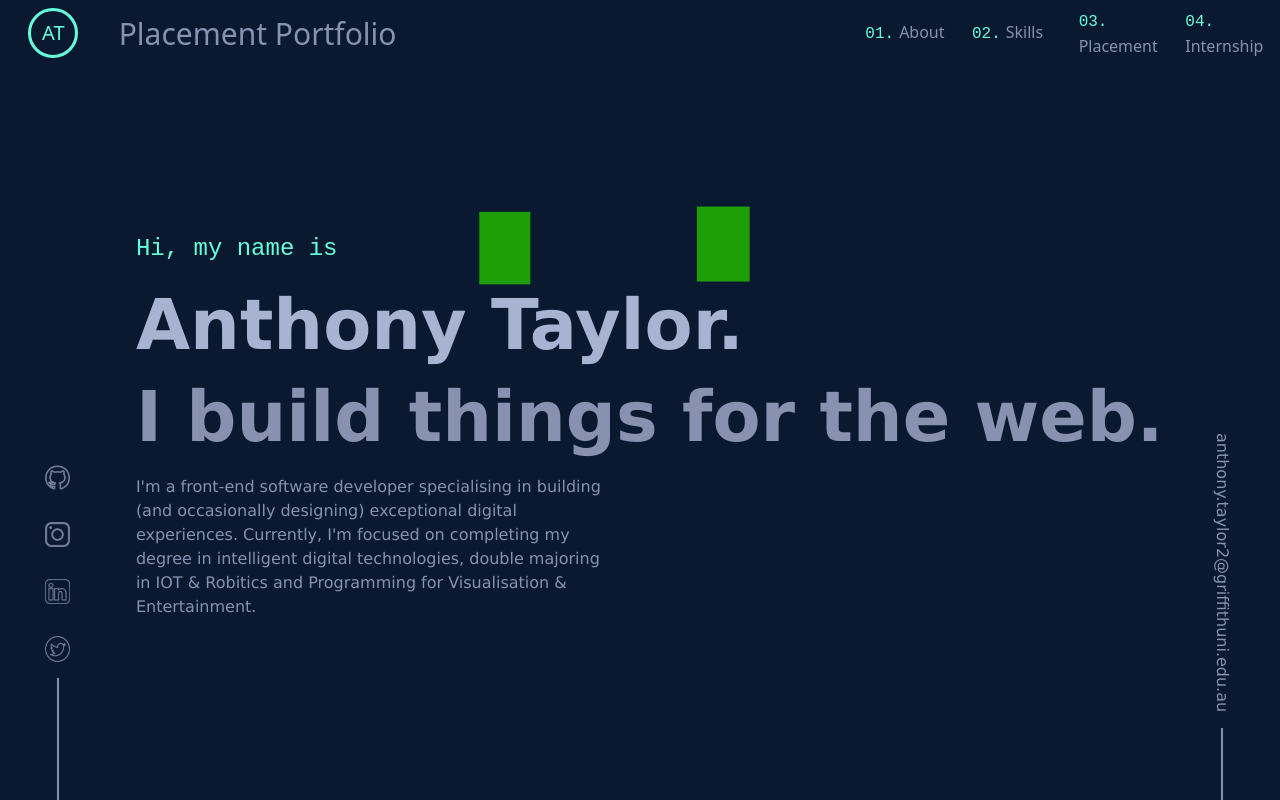
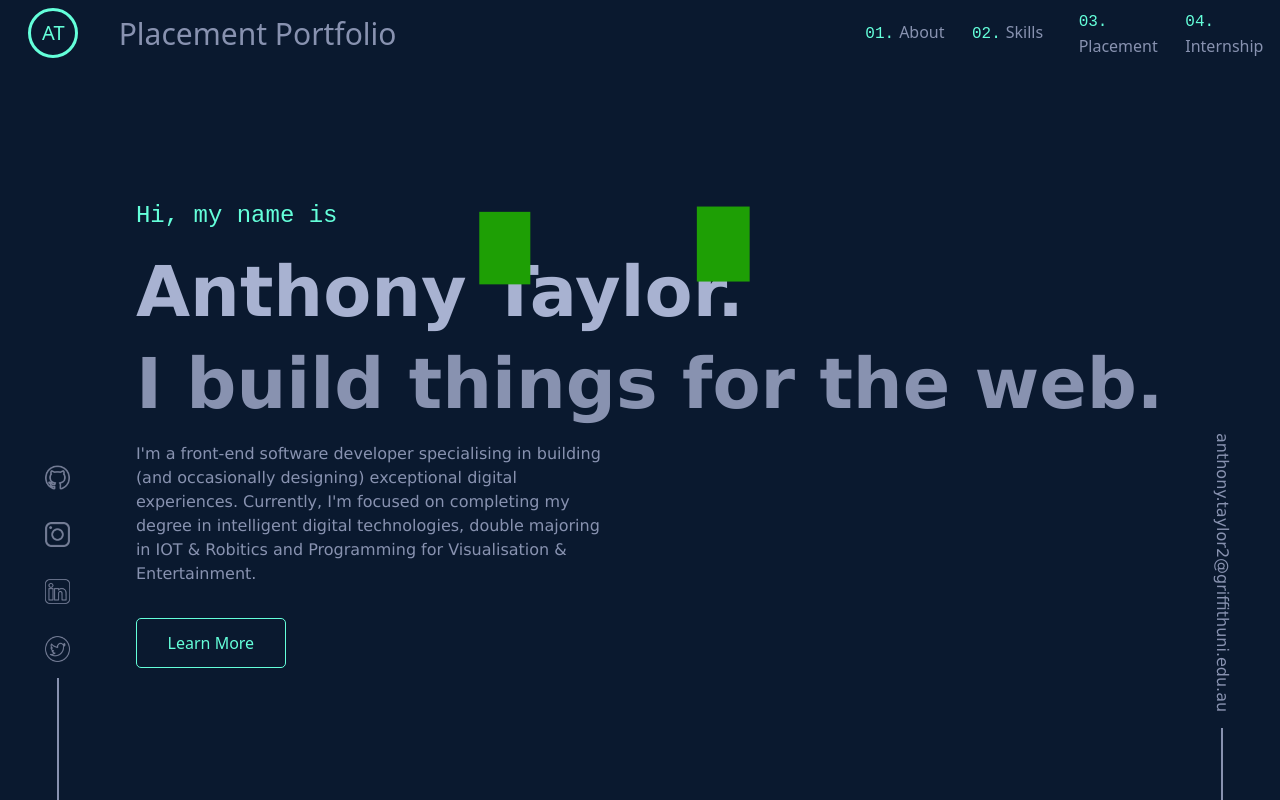
Before and after one commit to taylorAnt/PlacementPortfolio, a React (Create React App) app: page / in a window 1280 px wide. Built offline with nearby package versions, Linux system fonts and the light colour scheme; grey boxes are pictures that could not be loaded.

Commit message:
final landing page design

```diff
--- a/src/components/about.tsx
+++ b/src/components/about.tsx
@@ -7,7 +7,7 @@ const About = () => {
   return (
     <div className="container-fluid about">
         <div className="row aboutrow">
-            <h1>This is the about page</h1>
+
         </div>
     </div>
   );
--- a/src/components/home.tsx
+++ b/src/components/home.tsx
@@ -1,4 +1,5 @@
 import React from "react";
+import { NavLink } from "react-router-dom";
 import "../scss/home.scss";
 
 import gitIcon from '../assets/git.png';
@@ -41,6 +42,9 @@ const Home = () => {
                     exceptional digital experiences.  Currently, I'm focused on completing my degree in intelligent
                     digital technologies, double majoring in IOT & Robitics and Programming for Visualisation & Entertainment.
                   </p>
+                  <NavLink className="nav-link learn-more" to="/about">
+                    <button className="learn-more-btn">Learn More</button>
+                  </NavLink>
             </div>
         </div>
         <div className="row emailWrapper">
--- a/src/scss/home.scss
+++ b/src/scss/home.scss
@@ -77,6 +77,16 @@
     width: 25px;
     margin-top: 2rem;
     filter: invert(55%) sepia(30%) saturate(272%) hue-rotate(187deg) brightness(98%) contrast(90%);
+}
+
+.learn-more-btn{
+    margin-top: 1rem;
+    background-color: transparent;
+    border: 1px solid #64ffda;
+    color: #64ffda;
+    width: 150px;
+    height: 50px;
+    border-radius: 5px;
 }
 
 
```
